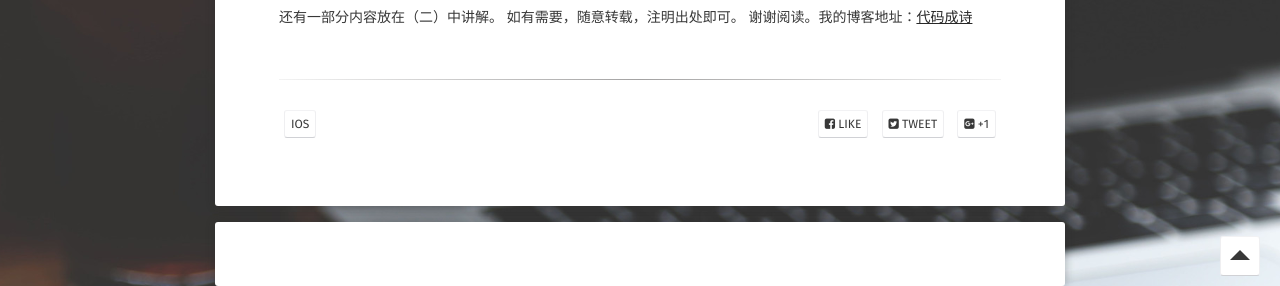
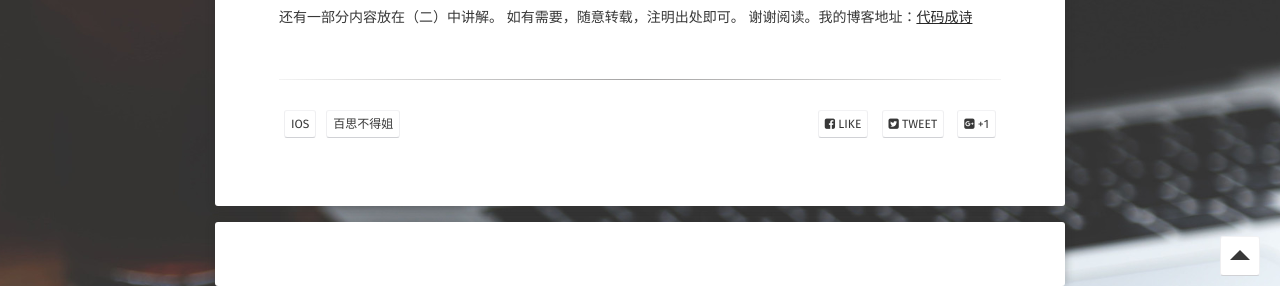
Before and after one commit to Larrycal/Larrycode, a Jekyll site: the page built from _posts/2016-10-16-百思不得姐（一）.md, in a window 1280 px wide and 900 px high, scrolled down 14924 px. Shown: the part 614-900 px from the top of the window. Built offline with Jekyll 4.4.1, drawn with Linux system fonts in a browser that asks for light colours; some web fonts are replaced; comment, search, counter and statistics services are not loaded.

Commit message:
百思不得姐项目(一)

```diff
--- a/_posts/2016-10-16-百思不得姐（一）.md
+++ b/_posts/2016-10-16-百思不得姐（一）.md
@@ -3,7 +3,7 @@ layout: post
 title: "百思不得姐项目（一）"
 date: 2016-10-16
 excerpt: "百思不得姐项目之项目整体框架的搭建"
-tags: [IOS]
+tags: [IOS,百思不得姐]
 comments: true
 ---
 
```
